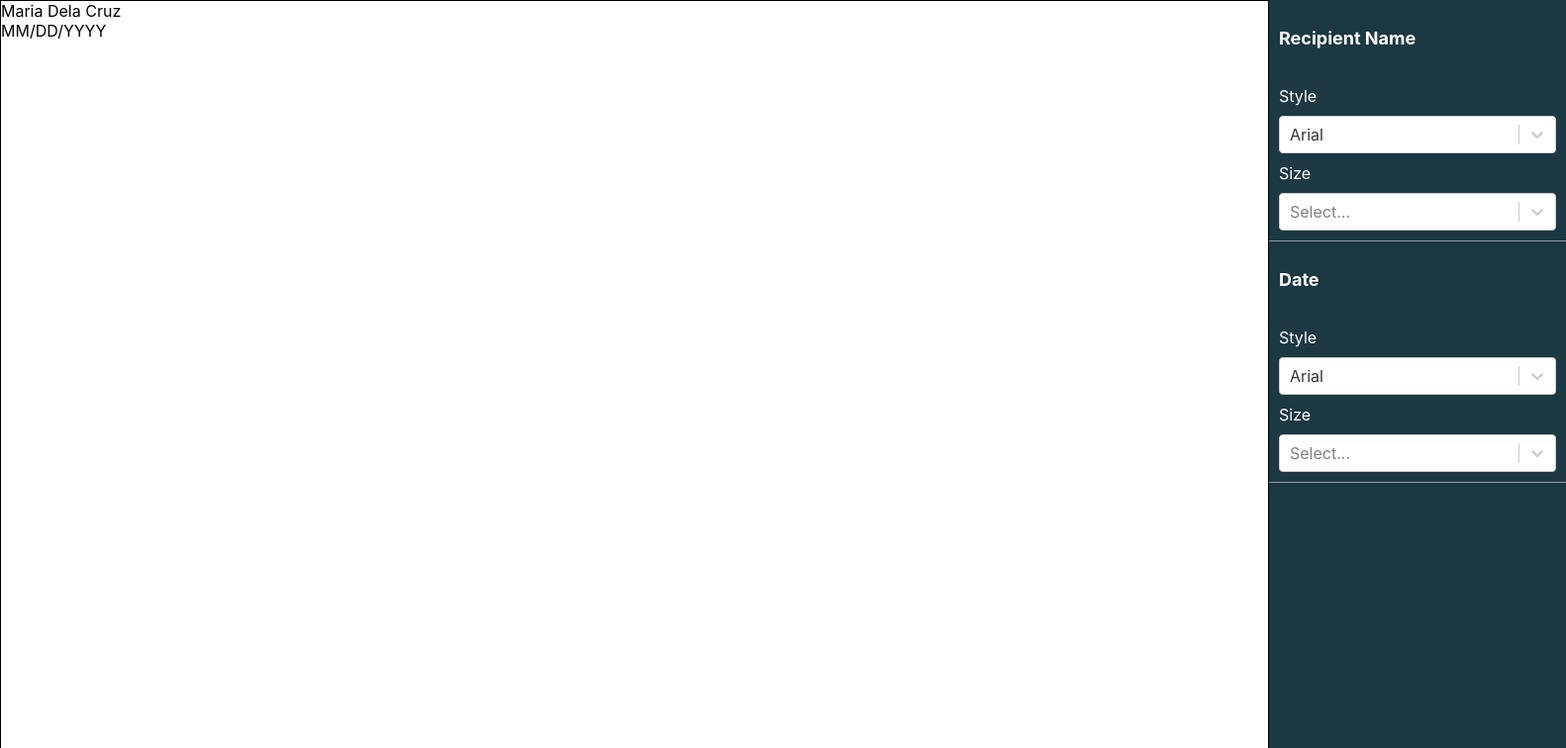
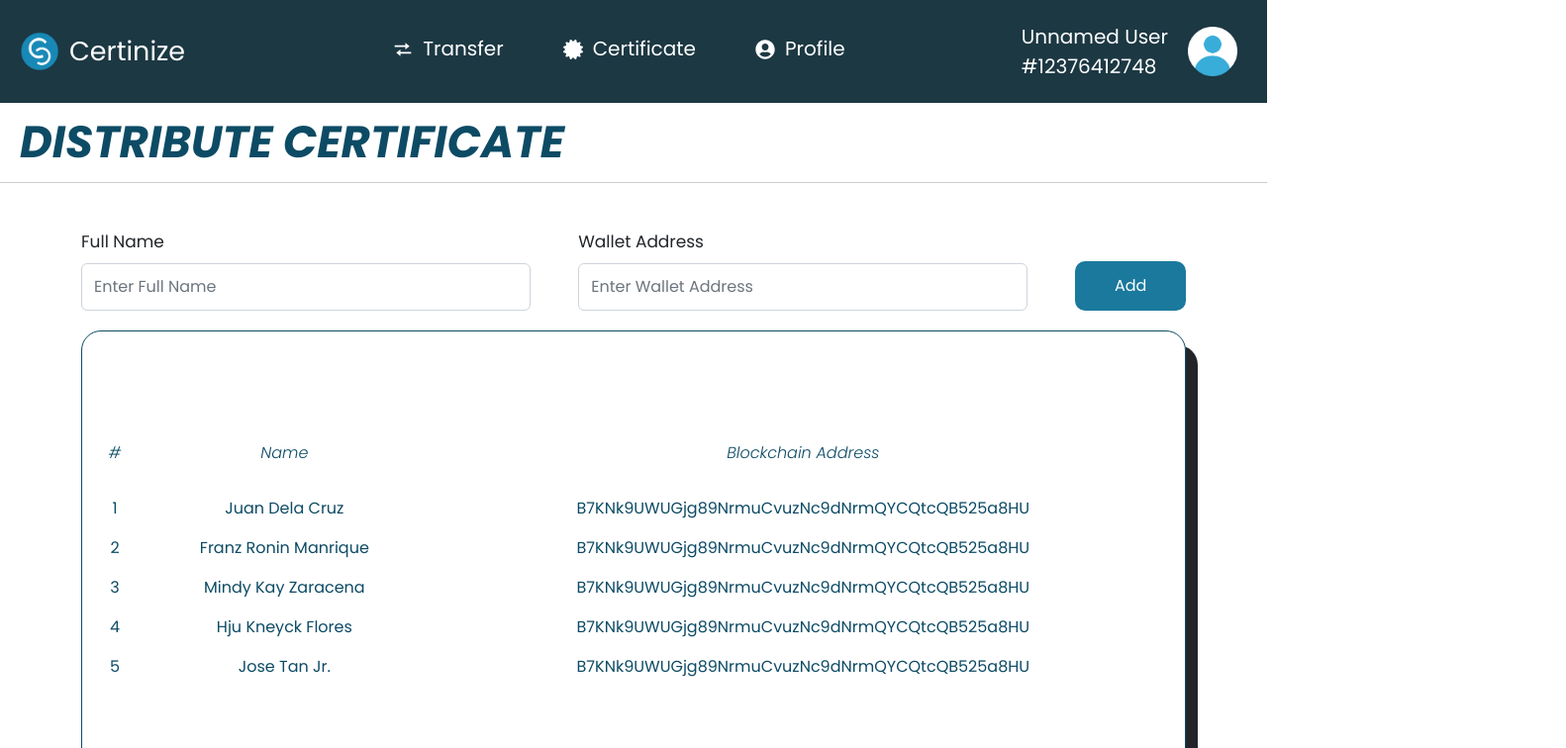
Before and after one commit to certinize/certinize-app, a React (Create React App) app: page / in a window 1280 px wide. Shown: the top 756 px of the page at 99% size, 1582 px wide, since content can reach past the window. Built offline with nearby package versions, Linux system fonts and the light colour scheme.

Commit message:
integrated navbar on pages

```diff
--- a/package.json
+++ b/package.json
@@ -7,6 +7,7 @@
     "@testing-library/jest-dom": "^5.16.5",
     "@testing-library/react": "^13.4.0",
     "@testing-library/user-event": "^13.5.0",
+    "axios": "^1.1.2",
     "bootstrap": "^5.2.1",
     "react": "^18.2.0",
     "react-bootstrap": "^2.5.0",
--- a/src/app/App.js
+++ b/src/app/App.js
@@ -1,11 +1,12 @@
-import Editor from "../pages/Editor/Editor";
+
 import "./App.css";
 import React from "react";
+import TransferFile from "../pages/Transfer/Transfer";
 
 function App() {
   return (
     <>
-      <Editor />
+      <TransferFile/>
     </>
   );
 }
--- a/src/components/NavBar/Navbar.css
+++ b/src/components/NavBar/Navbar.css
@@ -1,12 +1,14 @@
+
 *{
     margin: 0;
     padding: 0;
     box-sizing: border-box;
+
 }
-nav{
+.navbar{
+    display: flex;
     color: white;
     background-color: #1C3843;
-    box-shadow: 0 10px 15px rgba(0, 0, 0, 0.1);
 }
 .nav-header{
     margin-left: 20px;
@@ -22,37 +24,43 @@ nav{
     font-size: 27px;
 }
 ul{
+    padding-top: 10px;
     list-style-type: none;
-    margin: 0;
-    padding: 0;
+    align-content: center;
 }
 li{
     float: right;
 }
 li a{
+    height: 100%;
     display: flex;
     color: white;
-    text-align: center;
-    list-style: none;
     padding: 16px 30px;
     text-decoration: none;
-    font-size: 17px;
+    font-size: 20px;
+    border-radius: 50px;
 }
 .icon{
-    color: white;
+    margin-top: 6px;
+    margin-right: 10px;
+    font-size: 20px;
 
 }
-li:hover{
+li a:hover{
     background-color: white;
     color: #1C3843;
-    border-radius: 10px;
-    transition: ease 0.2s;
+    font-weight: bold;
+    border-radius: 50px;
+    transition: ease 0.3s;
 
 }
-.user-profile{
+.user-profile {
+    display: flex;
     align-items: center;
-    display: flex;
     gap: 20px;
+}
+span{
+    display: block;
 }
 .name{
     font-size: 20px;
@@ -63,3 +71,10 @@ li:hover{
     width: 50px;
     margin-right: 30px;
 }
+.user-profile:hover{
+    height: auto;
+
+}
+.name-block{
+    display: block;
+}
--- a/src/components/NavBar/Navbar.js
+++ b/src/components/NavBar/Navbar.js
@@ -1,11 +1,11 @@
 import React, { } from "react";
-import "./Navbar.css";
+import "./NavBar.css";
 import 'bootstrap/dist/css/bootstrap.min.css';
-// import { BiTransfer } from "react-icons/bi";
+import { BiTransfer } from "react-icons/bi";
 // import { BsFillBellFill } from "react-icons/bs";
-// import { FaCertificate } from "react-icons/fa";
+import { FaCertificate, FaUserCircle } from "react-icons/fa";
 
-const Navbar = () => {
+const NavBar = () => {
 	return (
         <div>
             <nav className="navbar">
@@ -14,15 +14,18 @@ const Navbar = () => {
                     <span className="certinize">Certinize</span>
                 </div>
                 <ul>
-                    <li><a href="">Notifcation</a></li>
-                    <li><a href="">Certificate</a></li>
-                    <li><a href="">Transfer</a></li>
+                    <li><a href=""><FaUserCircle className="icon"/>Profile</a></li>
+                    <li><a href=""><FaCertificate className="icon"/>Certificate</a></li>
+                    <li><a href=""><BiTransfer className="icon"/>Transfer</a></li>
                 </ul>
                 <div className="user-profile">
-                    <span className="name">Unnamed User</span>
-                    <img className="user-icon" src="./img/default_user.png" alt=""/>
+                    <div className="col">
+                        <span className="name">Unnamed User</span>
+                        <span className="name">#12376412748</span>
+                    </div>
 
 
+                    <img className="user-icon" src="./img/default_user.png" alt=""/>
                 </div>
 
             </nav>
@@ -30,4 +33,4 @@ const Navbar = () => {
 	);
 };
 
-export default Navbar;
+export default NavBar;
--- a/src/pages/Auth/Auth.css
+++ b/src/pages/Auth/Auth.css
@@ -0,0 +1,66 @@
+*{
+    padding: 0;
+    margin: 0;
+    box-sizing: border-box;
+}
+
+.auth-container{
+    display: flex;
+    align-items: center;
+    gap: 30vh;
+    margin: 7vh;
+    justify-content: center;;
+}
+
+.certinize{
+    align-content: center;
+}
+
+p{
+    font-size: 5rem;
+    font-weight: bold;
+    color: #0D4B65;
+    text-align: center;
+}
+
+.get-started{
+    font-style: italic;
+    color: #0D4B65;
+}
+
+.bold{
+    font-weight: bold;
+}
+
+.span-get,  .span-bold{
+    display: block;
+}
+
+.span-get{
+    font-size: 50px;
+    font-weight: bold;
+}
+
+.span-started{
+    font-size: 2rem;
+}
+
+.logo{
+    height: auto;
+    width: 350px;
+}
+
+.wallet-label{
+    font-size: 20px;
+    padding-bottom: 5px;
+}
+
+.ethereum-wallet-btn{
+    padding: 15px 30px;
+    font-size: 20px;
+    border-radius: 12px;
+    align-items: center;
+    width: 2vh;
+    background-color: #ffff;
+
+}
--- a/src/pages/SelectCertificate/SelectCertificate.js
+++ b/src/pages/SelectCertificate/SelectCertificate.js
@@ -1,4 +1,4 @@
-import "./Select.css";
+import "./SelectCertificate.css";
 import "bootstrap/dist/css/bootstrap.min.css";
 import React from "react";
 
--- a/src/pages/Transfer/Transfer.js
+++ b/src/pages/Transfer/Transfer.js
@@ -4,6 +4,7 @@ import TransferModal from "../../components/TransferModal/TransferModal";
 import "./Transfer.css";
 import "bootstrap/dist/css/bootstrap.min.css";
 import React, { useState } from "react";
+import Navbar from "../../components/NavBar/NavBar";
 
 const TransferFile = () => {
   const [openModal, setOpenModal] = useState(false);
@@ -24,6 +25,7 @@ const TransferFile = () => {
 
   return (
     <div>
+      <Navbar/>
       <div className="certinize-modal">
         <TransferModal
           open={openModal}
--- /dev/null
+++ b/src/pages/UploadCertificate/Upload.css
@@ -0,0 +1,102 @@
+@import url('https://fonts.googleapis.com/css2?family=Carter+One&family=Lato&family=Montserrat:ital,wght@0,300;0,400;0,700;1,700&family=Plus+Jakarta+Sans:ital,wght@0,700;1,400&family=Poppins:ital,wght@0,400;0,600;0,700;1,300;1,600;1,700&family=Ubuntu&family=Work+Sans&display=swap');
+
+* {
+    margin: 0;
+    padding: 0;
+    font-family: 'Poppins', sans-serif;
+}
+.title{
+    margin-left: 25px;
+    font-size: 45px;
+    color: #0D4B65;
+    font-weight: bold;
+    font-style: italic;
+    text-transform: uppercase;
+}
+.info-message{
+    background-color: #EFEFEF;
+
+}
+.info-container{
+    width: 60%;
+    margin: 0 auto;
+}
+.uploadContainer{
+    margin: 0 auto;
+    width: 70%;
+    background-color: #5C7A87;
+    padding: 40px 40px;
+    display: block;
+}
+.dashed-line{
+    border: dashed 4px #ffff;
+    padding: 40px 40px;
+}
+.uploadBtn{
+    display: flex;
+    justify-content: center;
+}
+input[type='file']{
+    display: none;
+  }
+label {
+    text-align: center;;
+	background-color: #ffff;
+	color: #0D4B65;
+	text-decoration: none;
+	border: 2px solid transparent;
+	padding: 10px 30px;
+	border-radius: 30px;
+	transition: .4s;
+    width: 30%;
+}
+label:hover{
+    font-weight: bold;
+    font-size: 20px;
+    color: #F15412;
+    width: 40%;
+    padding: 20px;;
+    cursor: pointer;
+}
+
+
+.submit{
+    background-color: #1A799D;
+    border: none;
+    padding: 10px 20px;
+    color: #ffff;
+    border-radius: 10px;
+}
+.buttonSet{
+    display: flex;
+    float: right;
+    margin: 30px;
+    gap: 30px;
+
+}
+.button{
+    padding: 10px 15px;
+    border: none;
+    border-radius: 10px;
+    color: #ffff;
+    width: 70%;
+}
+.ctn{
+    background-color: #1A799D;
+    top: 0
+}
+.cancel{
+    color: rgb(0, 0, 0);
+    border: solid 1px black;;
+    background-color: #ffff;
+}
+.ctn:hover{
+    transform: scale(1.3);
+	transition: .3s;
+}
+.cancel:hover{
+    transform: scale(1.3);
+	transition: .3s;
+    background-color: #B70B0B;
+    color: #ccc;
+}
```
Also changed, not shown: src/pages/Auth/Auth.js (+19 -3 lines), src/pages/UploadCertificate/Upload.js (added, +58 -0 lines), 1 other file (tests, documents, lock files or other folders).
